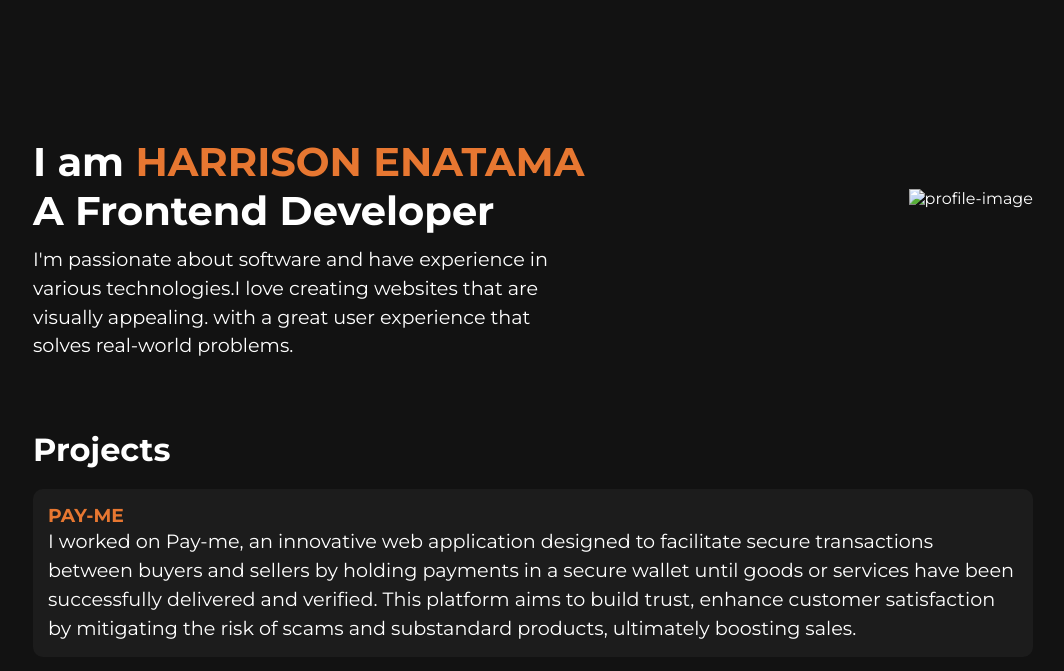
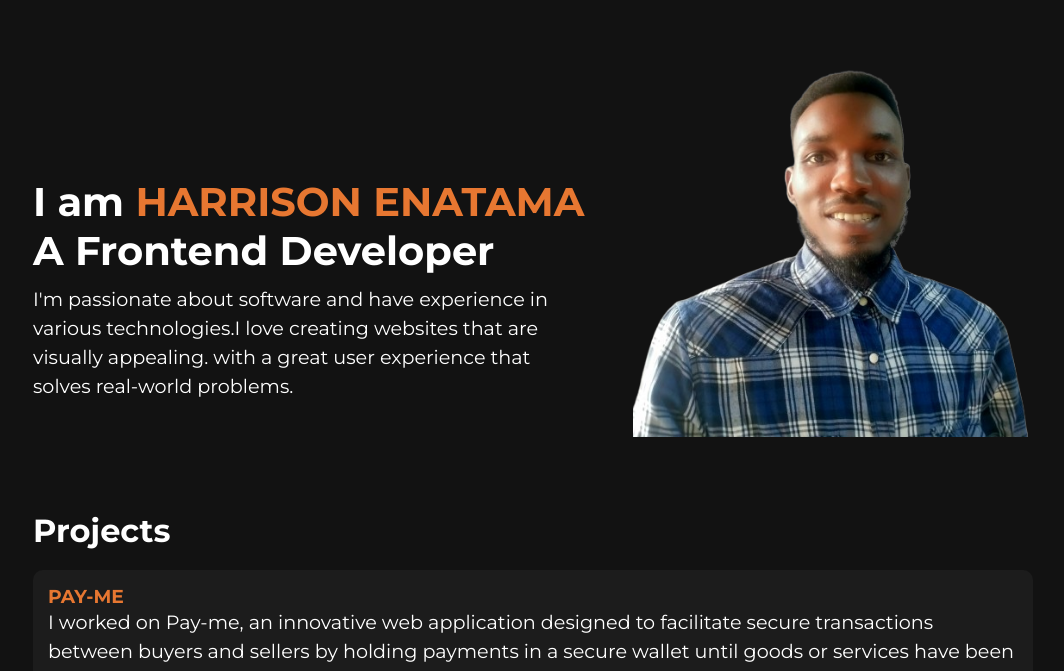
Before and after one commit to Alicode2/Portfolio, a plain HTML site: page index.html in a window 1280 px wide. Shown: the part 102-773 px from the top of the page, without its empty margins (107-1171 px from the left). Drawn offline with Linux system fonts and the light colour scheme; the site is published under a folder, as on GitHub Pages, so addresses that start at the root find nothing.

Commit message:
Update index.html

```diff
--- a/index.html
+++ b/index.html
@@ -51,7 +51,7 @@
           </p>
         </div>
         <div class="profile-image">
-          <img src="/image/imgProfile.png" alt="profile-image" width="400px"/ >
+          <img src="./image/imgProfile.png" alt="profile-image" width="400px"/ >
         </div>
       </section>
 
```
